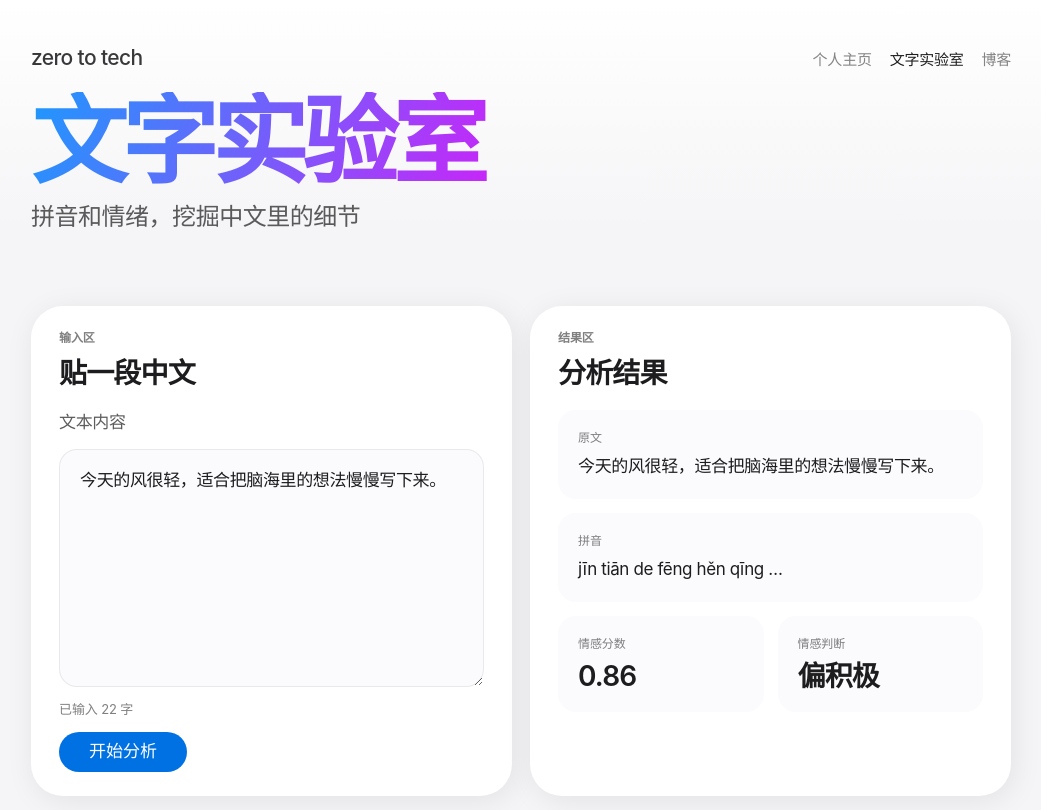
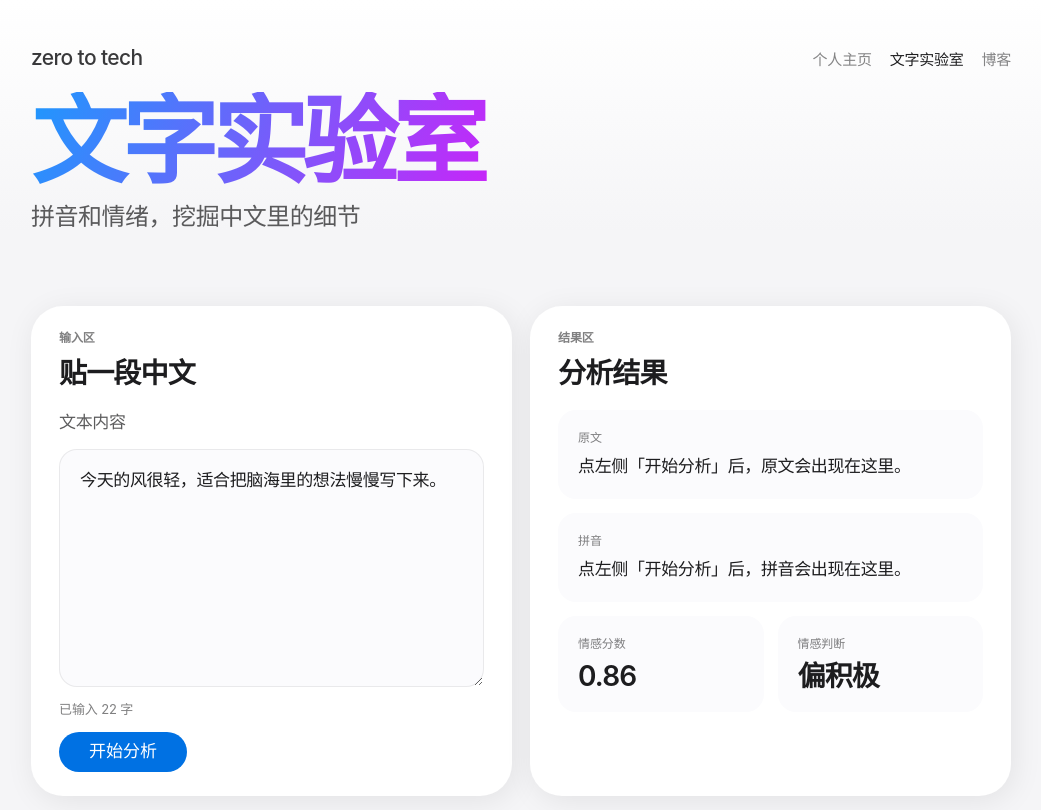
Before and after one commit to kyrie114/zero-to-tech, a Next.js app: page /text-lab in a window 1280 px wide. Shown: the top 810 px of the page, without its empty margins (119-1160 px from the left). Built offline with nearby package versions, Linux system fonts and the light colour scheme.

Commit message:
feat: 文字实验室状态提升 + 开始分析出原文/真拼音
- TextLabView 提升 text/result，点分析冻结快照
- InputCard 改为受控 props，按钮触发 onAnalyze
- ResultCard 用 pinyin-pro 从 result 现场算拼音

```diff
--- a/components/InputCard.jsx
+++ b/components/InputCard.jsx
@@ -1,13 +1,9 @@
 "use client";
 
-// 文字实验室的"输入区"卡片。和 4.4 一字未改。
-// text 是这张卡自己揣着的 state，打字就变、下面"已输入 N 字"当场跟着跳。
-// 因为用了 useState，要在浏览器里跑，所以顶上标了 "use client"。
-import { useState } from "react";
-
-export default function InputCard() {
-  const [text, setText] = useState("今天的风很轻，适合把脑海里的想法慢慢写下来。");
-
+// 文字实验室的"输入区"卡片。
+// text / setText / onAnalyze 都来自父亲 TextLabView（状态提升后，输入卡自己不再藏 state）。
+// 打字 → setText；点「开始分析」→ onAnalyze 喊父亲把当前 text 冻进 result。
+export default function InputCard({ text, setText, onAnalyze }) {
   return (
     <article className="panel panel-half lab-panel card">
       <div className="panel-heading">
@@ -23,10 +19,10 @@ export default function InputCard() {
           value={text}
           onChange={(e) => setText(e.target.value)}
         />
-        {/* state 现身：text 一变，这行数字自动跟着变 */}
         <p className="lab-count">已输入 {text.length} 字</p>
-        {/* "开始分析"要真出结果，得等模块 5 接后端，这里先按兵不动 */}
-        <button className="primary-button" type="button">开始分析</button>
+        <button className="primary-button" type="button" onClick={onAnalyze}>
+          开始分析
+        </button>
       </form>
     </article>
   );
--- a/components/ResultCard.jsx
+++ b/components/ResultCard.jsx
@@ -1,13 +1,14 @@
 "use client";
 
-// 结果区卡片。和 4.4 一字未改。
+// 结果区卡片。
 // 一挂载就自己淡入、把情感分数滚动归位（anime.js 的入场动画）。
-// 因为用了 useEffect / useRef / anime.js，要在浏览器里跑，所以顶上标了 "use client"。
-// （拼音、情感分数都是写死的假数据，真分析等模块 5 接后端。）
+// 原文 / 拼音来自父亲 TextLabView 传来的 result（点「开始分析」后才有值）。
+// 拼音用 pinyin-pro 从原文现场算出；情感分数仍是演示用假数据（真分析等模块 5）。
 import { useEffect, useRef } from "react";
 import { animate, scrambleText } from "animejs";
+import { pinyin } from "pinyin-pro";
 
-export default function ResultCard() {
+export default function ResultCard({ result }) {
   const cardRef = useRef(null);
   const scoreRef = useRef(null);
 
@@ -26,6 +27,10 @@ export default function ResultCard() {
     });
   }, []);
 
+  const pinyinText = result
+    ? pinyin(result, { toneType: "symbol", type: "array" }).join(" ")
+    : "点左侧「开始分析」后，拼音会出现在这里。";
+
   return (
     <article ref={cardRef} className="panel panel-half lab-panel result-panel card">
       <div className="panel-heading">
@@ -35,11 +40,11 @@ export default function ResultCard() {
       <div className="result-stack">
         <div className="result-item">
           <span>原文</span>
-          <p>今天的风很轻，适合把脑海里的想法慢慢写下来。</p>
+          <p>{result ?? "点左侧「开始分析」后，原文会出现在这里。"}</p>
         </div>
         <div className="result-item">
           <span>拼音</span>
-          <p>jīn tiān de fēng hěn qīng …</p>
+          <p>{pinyinText}</p>
         </div>
         <div className="result-grid">
           <div className="result-badge">
--- a/components/TextLabView.jsx
+++ b/components/TextLabView.jsx
@@ -1,7 +1,11 @@
-// 文字实验室页。结构和 4.4 的 TextLabPage 一模一样（只是改了名 TextLabPage → TextLabView）。
-// 它只是把几块积木摆在一起：导航、标题、输入卡、结果卡——自己没用任何交互，
-// 所以是个"服务端组件"，顶上不用写 "use client"。
-// （真正带交互的 InputCard / ResultCard 各自顶上写了 "use client"。）
+"use client";
+
+// 文字实验室页：拼装导航、标题、输入卡、结果卡。
+// 因为两张卡要共享「输入 / 分析结果」，这里做状态提升：
+//   text / setText —— 输入框实时内容
+//   result —— 点「开始分析」后冻结给结果区的快照
+// 所以顶上标了 "use client"。
+import { useState } from "react";
 import Nav from "./Nav.jsx";
 import PageHeading from "./PageHeading.jsx";
 import AnimatedCardGrid from "./AnimatedCardGrid.jsx";
@@ -10,6 +14,15 @@ import ResultCard from "./ResultCard.jsx";
 import { textLab } from "../data/site.js";
 
 export default function TextLabView() {
+  const [text, setText] = useState(
+    "今天的风很轻，适合把脑海里的想法慢慢写下来。"
+  );
+  const [result, setResult] = useState(null);
+
+  function handleAnalyze() {
+    setResult(text);
+  }
+
   return (
     <AnimatedCardGrid className="dashboard-grid">
       <article className="hero-stage panel-full">
@@ -17,8 +30,8 @@ export default function TextLabView() {
         <PageHeading title={textLab.heroTitle} subtitle={textLab.heroSubtitle} />
       </article>
 
-      <InputCard />
-      <ResultCard />
+      <InputCard text={text} setText={setText} onAnalyze={handleAnalyze} />
+      <ResultCard result={result} />
     </AnimatedCardGrid>
   );
 }
```
